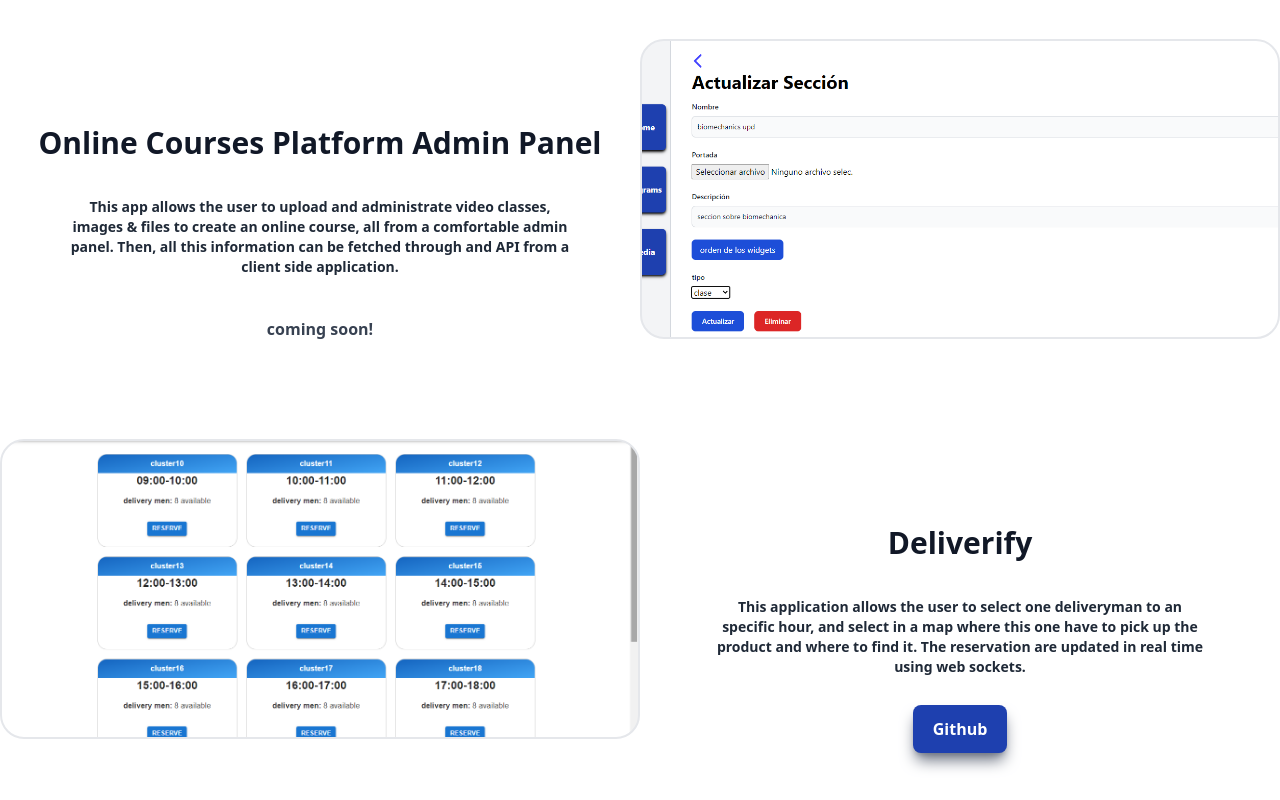
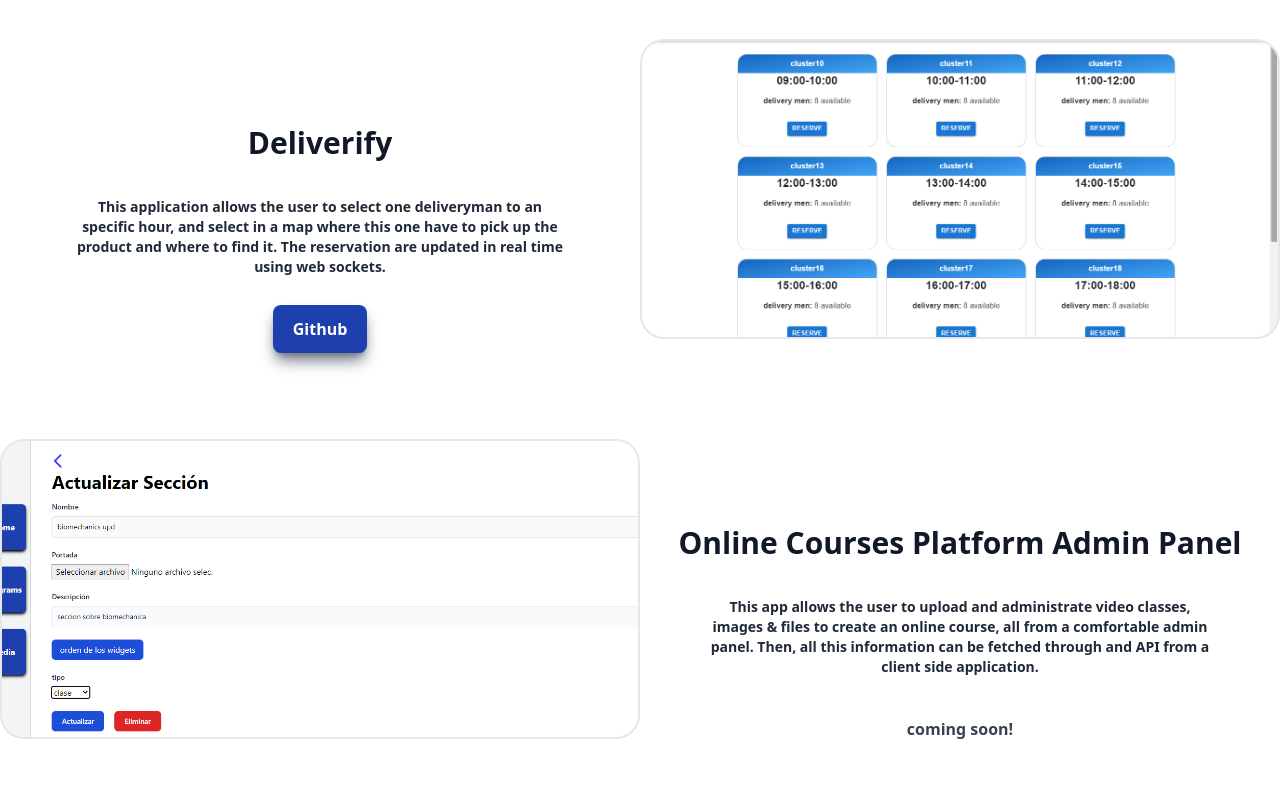
Before and after one commit to jorgezerpa/newPortfolioTemporalRepo, a React (Create React App) app: page /personalProjects in a window 1280 px wide. Shown: the part 360-1160 px from the top of the page. Built offline with nearby package versions, Linux system fonts and the light colour scheme.

Commit message:
change projects sort

```diff
--- a/src/constants/projects.js
+++ b/src/constants/projects.js
@@ -1,16 +1,16 @@
 export const personalProjects = [
+    {
+        title:'Deliverify',
+        description: 'This application allows the user to select one deliveryman to an specific hour, and select in a map where this one have to pick up the product and where to find it. The reservation are updated in real time using web sockets.',
+        image: 'deliverify.png',
+        github: 'https://github.com/jorgezerpa/delivery-app-be',
+        project: '',
+    },
     {
         title:'Online Courses Platform Admin Panel',
         description: 'This app allows the user to upload and administrate video classes, images & files to create an online course, all from a comfortable admin panel. Then, all this information can be fetched through and API from a client side application.',
         image: 'dashboard.png',
         github: '',
-        project: '',
-    },
-    {
-        title:'Deliverify',
-        description: 'This application allows the user to select one deliveryman to an specific hour, and select in a map where this one have to pick up the product and where to find it. The reservation are updated in real time using web sockets.',
-        image: 'deliverify.png',
-        github: 'https://github.com/jorgezerpa/delivery-app-be',
         project: '',
     },
     {
```
